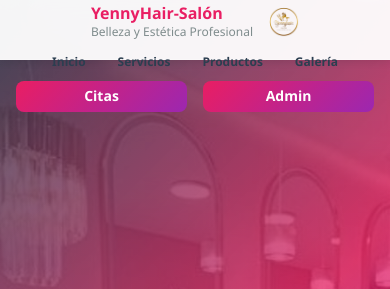
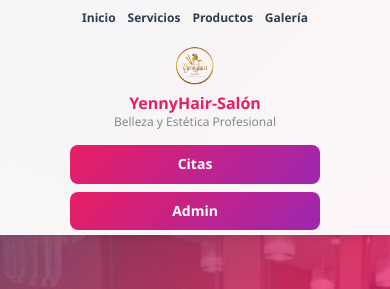
Before and after one commit to yoanybritocuba-collab/web-Salon-Yenny, a website with bundled scripts: page index.html in a window 390 px wide. Shown: the top 289 px of the page. Built offline with nearby package versions, Linux system fonts and the light colour scheme.

Commit message:
Actualización del proyecto con nuevos cambios

```diff
--- a/css/components/header.css
+++ b/css/components/header.css
@@ -8,47 +8,33 @@
     right: 0;
     z-index: 1000;
     box-shadow: var(--shadow-sm);
-    height: 70px;
+    height: auto;
+    min-height: 70px;
 }
 
-/* CONTENEDOR DEL HEADER MÁS ANCHO */
+/* CONTENEDOR DEL HEADER MÁS ANCHO Y REORGANIZADO */
 .header .container {
     display: flex;
     align-items: center;
     justify-content: space-between;
     padding: var(--spacing-sm) var(--spacing-lg);
     height: 100%;
-    max-width: 1400px; /* AUMENTADO para coincidir con main.css */
+    max-width: 1400px;
     margin: 0 auto;
-}
-
-.logo {
-    display: flex;
-    align-items: center;
     gap: var(--spacing-md);
 }
 
-.logo-text h1 {
-    color: var(--primary-color);
-    font-size: var(--font-size-lg);
-    margin-bottom: 2px;
-    line-height: 1.2;
-}
-
-.logo-text p {
-    color: var(--gray-color);
-    font-size: var(--font-size-xs);
-    line-height: 1.2;
-}
-
-.logo-img {
-    height: 40px;
-    width: auto;
+/* NAVEGACIÓN A LA IZQUIERDA */
+.nav {
+    flex: 0 0 auto;
 }
 
 .nav ul {
     display: flex;
     gap: var(--spacing-lg);
+    margin: 0;
+    padding: 0;
+    list-style: none;
 }
 
 .nav a {
@@ -58,11 +44,63 @@
     padding: var(--spacing-xs) var(--spacing-md);
     border-radius: var(--border-radius);
     font-size: var(--font-size-sm);
+    text-decoration: none;
 }
 
 .nav a:hover {
     color: var(--primary-color);
     background: rgba(233, 30, 99, 0.1);
+}
+
+/* LOGO CENTRADO QUE OCUPA TODO EL ESPACIO DISPONIBLE */
+.logo-center {
+    flex: 1;
+    display: flex;
+    justify-content: center;
+    align-items: center;
+    min-width: 0; /* Permite que se ajuste al espacio disponible */
+}
+
+.logo-content {
+    display: flex;
+    align-items: center;
+    gap: var(--spacing-md);
+    justify-content: center;
+    width: 100%;
+    max-width: 400px; /* Ancho máximo para el logo */
+}
+
+.logo-text {
+    text-align: center;
+}
+
+.logo-text h1 {
+    color: var(--primary-color);
+    font-size: var(--font-size-lg);
+    margin-bottom: 2px;
+    line-height: 1.2;
+    white-space: nowrap;
+}
+
+.logo-text p {
+    color: var(--gray-color);
+    font-size: var(--font-size-xs);
+    line-height: 1.2;
+    white-space: nowrap;
+}
+
+.logo-img {
+    height: 50px;
+    width: auto;
+    flex-shrink: 0;
+}
+
+/* BOTONES A LA DERECHA */
+.header-buttons-container {
+    flex: 0 0 auto;
+    display: flex;
+    justify-content: flex-end;
+    min-width: 200px;
 }
 
 .header-buttons {
@@ -77,7 +115,10 @@
     border: none;
     font-weight: 600;
     padding: var(--spacing-sm) var(--spacing-lg);
-    white-space: nowrap; /* Evita que el texto se parta */
+    white-space: nowrap;
+    border-radius: var(--border-radius);
+    cursor: pointer;
+    transition: var(--transition);
 }
 
 .btn-fuchsia:hover {
@@ -86,17 +127,96 @@
     box-shadow: var(--shadow-md);
 }
 
+/* ESCRITORIO GRANDE */
+@media (min-width: 1200px) {
+    .header .container {
+        max-width: 1600px;
+        padding: var(--spacing-sm) var(--spacing-xl);
+    }
+}
+
+/* TABLET */
+@media (max-width: 1024px) {
+    .header .container {
+        flex-wrap: wrap;
+        gap: var(--spacing-sm);
+        padding: var(--spacing-sm) var(--spacing-md);
+    }
+
+    .nav {
+        order: 1;
+        flex: 1;
+        display: flex;
+        justify-content: center;
+    }
+
+    .nav ul {
+        flex-wrap: wrap;
+        gap: var(--spacing-md);
+        justify-content: center;
+    }
+
+    .logo-center {
+        order: 3;
+        flex: 1 0 100%;
+        margin: var(--spacing-sm) 0;
+    }
+
+    .logo-content {
+        max-width: 300px;
+    }
+
+    .header-buttons-container {
+        order: 2;
+        flex: 1;
+        justify-content: center;
+    }
+
+    .header-buttons {
+        justify-content: center;
+    }
+}
+
+/* MÓVIL */
 @media (max-width: 768px) {
     .header {
-        height: 60px;
+        height: auto;
+        min-height: 60px;
     }
 
     .header .container {
+        padding: var(--spacing-xs) var(--spacing-md);
+        gap: var(--spacing-sm);
+        flex-direction: column;
+    }
+
+    .nav {
+        order: 1;
+        width: 100%;
+    }
+
+    .nav ul {
+        gap: var(--spacing-sm);
+        flex-wrap: wrap;
+        justify-content: center;
+    }
+
+    .nav a {
+        font-size: var(--font-size-xs);
+        padding: var(--spacing-xs) var(--spacing-sm);
+    }
+
+    .logo-center {
+        order: 2;
+        flex: none;
+        width: 100%;
+        margin: var(--spacing-sm) 0;
+    }
+
+    .logo-content {
         flex-direction: column;
         gap: var(--spacing-sm);
-        padding: var(--spacing-xs) var(--spacing-md);
-        height: auto;
-        min-height: 60px;
+        max-width: 250px;
     }
 
     .logo-text h1 {
@@ -108,27 +228,50 @@
     }
 
     .logo-img {
-        height: 30px;
+        height: 40px;
+    }
+
+    .header-buttons-container {
+        order: 3;
+        width: 100%;
+        justify-content: center;
+    }
+
+    .header-buttons {
+        flex-direction: column;
+        width: 100%;
+        max-width: 300px;
+        gap: var(--spacing-sm);
+    }
+
+    .header-buttons .btn {
+        width: 100%;
+        justify-content: center;
+        font-size: var(--font-size-sm);
+        padding: var(--spacing-sm) var(--spacing-md);
+    }
+}
+
+/* MÓVIL PEQUEÑO */
+@media (max-width: 480px) {
+    .header .container {
+        padding: var(--spacing-xs) var(--spacing-sm);
     }
 
     .nav ul {
-        gap: var(--spacing-md);
+        gap: var(--spacing-xs);
     }
 
     .nav a {
         font-size: var(--font-size-xs);
-        padding: var(--spacing-xs) var(--spacing-sm);
+        padding: var(--spacing-xs);
+    }
+
+    .logo-content {
+        max-width: 200px;
     }
 
     .header-buttons {
-        width: 100%;
-        justify-content: center;
-    }
-
-    .header-buttons .btn {
-        flex: 1;
-        justify-content: center;
-        font-size: var(--font-size-sm);
-        padding: var(--spacing-xs) var(--spacing-sm);
+        max-width: 250px;
     }
 }
--- a/css/main.css
+++ b/css/main.css
@@ -83,7 +83,7 @@ body::before {
 
 /* CONTENEDOR PRINCIPAL MÁS ANCHO */
 .container {
-    max-width: 1400px; /* AUMENTADO de 1200px a 1400px */
+    max-width: 1400px;
     margin: 0 auto;
     padding: 0 var(--spacing-lg);
 }
@@ -93,7 +93,7 @@ body::before {
     text-align: center;
     font-size: var(--font-size-3xl);
     font-weight: 800;
-    color: #e91e63; /* COLOR FUCSIA */
+    color: #e91e63;
     margin-bottom: var(--spacing-xl);
     text-shadow: 0 2px 10px rgba(0,0,0,0.1);
     background: rgba(255, 255, 255, 0.9);
@@ -132,7 +132,7 @@ body::before {
 }
 
 .btn-secondary {
-    background: linear-gradient(135deg, #FFD700, #FFA500); /* COLOR DORADO */
+    background: linear-gradient(135deg, #FFD700, #FFA500);
     color: #2c3e50;
     border: none;
 }
@@ -196,11 +196,11 @@ body::before {
 
 .hero-content {
     text-align: center;
-    max-width: 1000px; /* AUMENTADO de 800px a 1000px */
+    max-width: 1000px;
     margin: 0 auto;
     position: relative;
     z-index: 2;
-    width: 100%; /* Aseguramos que ocupe todo el ancho disponible */
+    width: 100%;
 }
 
 .hero-title {
@@ -227,7 +227,7 @@ body::before {
     animation: fadeInUp 1s ease-out 0.4s both;
     background: linear-gradient(135deg, #E91E63, #9C27B0);
     border: none;
-    min-width: 250px; /* Ancho mínimo para el botón */
+    min-width: 250px;
 }
 
 .btn-hero:hover {
@@ -337,7 +337,7 @@ body::before {
     }
 
     .hero-content {
-        max-width: 95%; /* Más ancho en móviles */
+        max-width: 95%;
     }
 
     .contact-content {
@@ -366,7 +366,7 @@ body::before {
 @media (max-width: 768px) {
     .container {
         padding: 0 var(--spacing-md);
-        max-width: 100%; /* Contenedor completo en móviles */
+        max-width: 100%;
     }
 
     .hero {
@@ -377,7 +377,7 @@ body::before {
     }
 
     .hero-content {
-        max-width: 95%; /* Más ancho en tablets */
+        max-width: 95%;
     }
 
     .contact-content {
@@ -398,11 +398,11 @@ body::before {
 @media (min-width: 769px) and (max-width: 1024px) {
     .container {
         padding: 0 var(--spacing-xl);
-        max-width: 1300px; /* Intermedio para tablet */
+        max-width: 1300px;
     }
 
     .hero-content {
-        max-width: 900px; /* Intermedio para tablet */
+        max-width: 900px;
     }
 }
 
--- a/index.html
+++ b/index.html
@@ -10,13 +10,6 @@
     <!-- Header -->
     <header class="header">
         <div class="container">
-            <div class="logo">
-                <div class="logo-text">
-                    <h1>YennyHair-Salón</h1>
-                    <p>Belleza y Estética Profesional</p>
-                </div>
-                <img src="imagenes/FL/fondo19.png" alt="YennyHair-Salón" class="logo-img">
-            </div>
             <nav class="nav">
                 <ul>
                     <li><a href="#inicio">Inicio</a></li>
@@ -25,9 +18,22 @@
                     <li><a href="#galeria">Galería</a></li>
                 </ul>
             </nav>
-            <div class="header-buttons">
-                <button id="bookingBtn" class="btn btn-fuchsia">Citas</button>
-                <button id="adminBtn" class="btn btn-fuchsia">Admin</button>
+            <!-- LOGO CENTRADO ENTRE GALERÍA Y BOTONES -->
+            <div class="logo-center">
+                <div class="logo-content">
+                    <img src="imagenes/FL/fondo19.png" alt="YennyHair-Salón" class="logo-img">
+                    <div class="logo-text">
+                        <h1>YennyHair-Salón</h1>
+                        <p>Belleza y Estética Profesional</p>
+                    </div>
+                </div>
+            </div>
+            <!-- CONTENEDOR SEPARADO PARA LOS BOTONES -->
+            <div class="header-buttons-container">
+                <div class="header-buttons">
+                    <button id="bookingBtn" class="btn btn-fuchsia">Citas</button>
+                    <button id="adminBtn" class="btn btn-fuchsia">Admin</button>
+                </div>
             </div>
         </div>
     </header>
```
